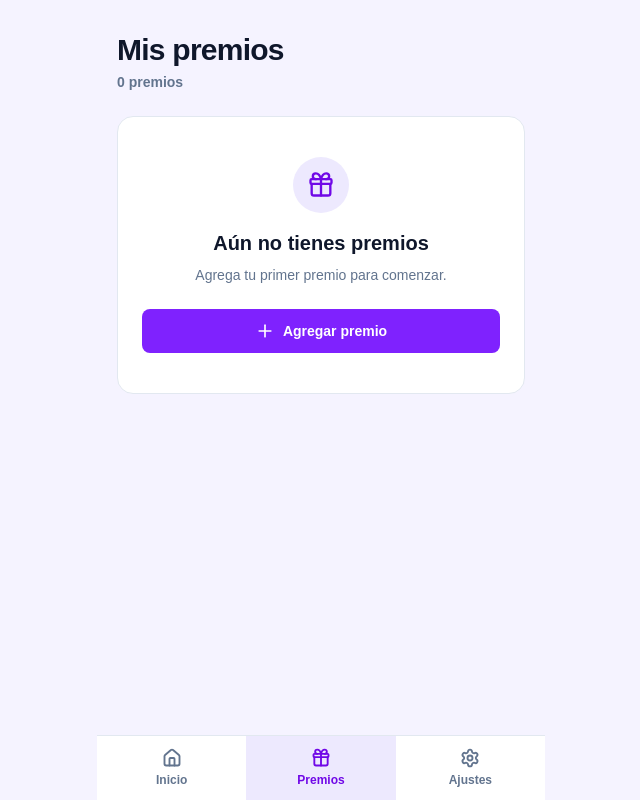
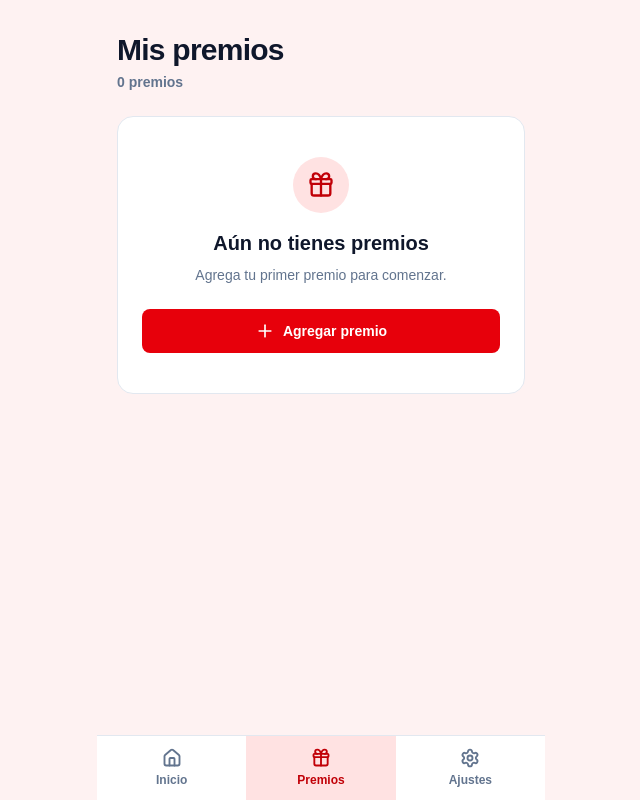
Before and after one commit to agzavaleta/la-bombita, a React (Vite) app: page / in a window 1280 px wide. Both pictures are taken after a click on the button "Premios". Shown: the whole page, without its empty margins (319-959 px from the left). Built offline with nearby package versions, Linux system fonts and the light colour scheme.

Commit message:
style: update La Bombita color palette

```diff
--- a/index.html
+++ b/index.html
@@ -3,7 +3,7 @@
   <head>
     <meta charset="UTF-8" />
     <meta name="viewport" content="width=device-width, initial-scale=1.0, viewport-fit=cover" />
-    <meta name="theme-color" content="#7c3aed" />
+    <meta name="theme-color" content="#dc2626" />
     <meta name="description" content="La Bombita" />
     <title>La Bombita</title>
   </head>
--- a/src/app/App.tsx
+++ b/src/app/App.tsx
@@ -21,7 +21,7 @@ export function App() {
   const ActivePage = pages[activeSection]
 
   return (
-    <div className="mx-auto min-h-dvh w-full max-w-md bg-violet-50 text-slate-900">
+    <div className="mx-auto min-h-dvh w-full max-w-md bg-red-50 text-slate-900">
       <main className="px-5 pb-28 pt-[max(2rem,env(safe-area-inset-top))]">
         <ActivePage />
       </main>
--- a/src/components/navigation/BottomNavigation.tsx
+++ b/src/components/navigation/BottomNavigation.tsx
@@ -37,7 +37,7 @@ export function BottomNavigation({ activeSection, onSectionChange }: BottomNavig
                 aria-current={isActive ? "page" : undefined}
                 className={cn(
                   "flex min-h-16 w-full flex-col items-center justify-center gap-1 px-2 text-xs font-bold transition-colors",
-                  isActive ? "bg-violet-100 text-violet-700" : "text-slate-500 hover:text-violet-600",
+                  isActive ? "bg-red-100 text-red-700" : "text-slate-500 hover:text-red-600",
                 )}
                 onClick={() => onSectionChange(section)}
               >
--- a/src/components/prizes/DeletePrizeDialog.tsx
+++ b/src/components/prizes/DeletePrizeDialog.tsx
@@ -44,7 +44,7 @@ export function DeletePrizeDialog({ onCancel, onDelete, prize }: DeletePrizeDial
             Este premio dejará de estar disponible para futuros sorteos.
           </AlertDialogDescription>
         </AlertDialogHeader>
-        <p className="mt-4 break-words rounded-lg bg-violet-50 p-3 text-sm font-bold text-slate-900">{prize.name}</p>
+        <p className="mt-4 break-words rounded-lg bg-red-50 p-3 text-sm font-bold text-slate-900">{prize.name}</p>
         <AlertDialogFooter>
           <AlertDialogCancel className="h-11" disabled={isDeleting}>
             Cancelar
--- a/src/components/prizes/PrizeFormSheet.tsx
+++ b/src/components/prizes/PrizeFormSheet.tsx
@@ -114,7 +114,7 @@ export function PrizeFormSheet({ onClose, onSave, prize }: PrizeFormSheetProps)
                 autoFocus
                 aria-invalid={fieldError ? true : undefined}
                 aria-describedby={fieldError ? errorId : undefined}
-                className={fieldError ? "border-rose-500 focus-visible:ring-rose-500" : undefined}
+                className={fieldError ? "border-rose-600 focus-visible:ring-rose-600" : undefined}
                 disabled={isSaving}
                 onChange={(event) => {
                   setName(event.target.value)
@@ -122,7 +122,7 @@ export function PrizeFormSheet({ onClose, onSave, prize }: PrizeFormSheetProps)
                 }}
               />
               {fieldError ? (
-                <p id={errorId} role="alert" className="text-sm font-semibold text-rose-500">
+                <p id={errorId} role="alert" className="text-sm font-semibold text-rose-600">
                   {fieldError}
                 </p>
               ) : null}
--- a/src/components/prizes/PrizesEmptyState.tsx
+++ b/src/components/prizes/PrizesEmptyState.tsx
@@ -11,7 +11,7 @@ export function PrizesEmptyState({ onAdd }: PrizesEmptyStateProps) {
   return (
     <Card>
       <CardContent className="flex flex-col items-center px-6 py-10 text-center">
-        <div className="mb-4 flex size-14 items-center justify-center rounded-full bg-violet-100 text-violet-700">
+        <div className="mb-4 flex size-14 items-center justify-center rounded-full bg-red-100 text-red-700">
           <Gift aria-hidden="true" className="size-7" />
         </div>
         <h2 className="text-xl font-extrabold">Aún no tienes premios</h2>
--- a/src/components/ui/button-variants.ts
+++ b/src/components/ui/button-variants.ts
@@ -1,15 +1,15 @@
 import { cva } from "class-variance-authority"
 
 export const buttonVariants = cva(
-  "inline-flex items-center justify-center gap-2 rounded-lg text-sm font-bold transition-colors focus-visible:outline-none focus-visible:ring-2 focus-visible:ring-violet-600 focus-visible:ring-offset-2 disabled:pointer-events-none disabled:opacity-50",
+  "inline-flex items-center justify-center gap-2 rounded-lg text-sm font-bold transition-colors focus-visible:outline-none focus-visible:ring-2 focus-visible:ring-red-600 focus-visible:ring-offset-2 disabled:pointer-events-none disabled:opacity-50",
   {
     variants: {
       variant: {
-        default: "bg-violet-600 text-white hover:bg-violet-700",
-        secondary: "bg-violet-100 text-violet-700 hover:bg-violet-200",
-        outline: "border border-slate-200 bg-white text-slate-900 hover:bg-violet-50",
-        ghost: "text-slate-900 hover:bg-violet-100",
-        destructive: "bg-red-600 text-white hover:bg-red-700",
+        default: "bg-red-600 text-white hover:bg-red-700",
+        secondary: "bg-red-100 text-red-700 hover:bg-red-200",
+        outline: "border border-slate-200 bg-white text-slate-900 hover:bg-red-50",
+        ghost: "text-slate-900 hover:bg-red-100",
+        destructive: "bg-rose-600 text-white hover:bg-rose-700",
       },
       size: {
         default: "h-10 px-4 py-2",
--- a/src/components/ui/input.tsx
+++ b/src/components/ui/input.tsx
@@ -7,7 +7,7 @@ function Input({ className, type, ...props }: ComponentProps<"input">) {
     <input
       type={type}
       className={cn(
-        "flex h-10 w-full rounded-lg border border-slate-200 bg-white px-3 py-2 text-base text-slate-900 outline-none placeholder:text-slate-500 focus-visible:ring-2 focus-visible:ring-violet-600 disabled:cursor-not-allowed disabled:opacity-50",
+        "flex h-10 w-full rounded-lg border border-slate-200 bg-white px-3 py-2 text-base text-slate-900 outline-none placeholder:text-slate-500 focus-visible:ring-2 focus-visible:ring-red-600 disabled:cursor-not-allowed disabled:opacity-50",
         className,
       )}
       {...props}
--- a/src/components/ui/sheet.tsx
+++ b/src/components/ui/sheet.tsx
@@ -22,7 +22,7 @@ function SheetContent({ className, children, ...props }: ComponentProps<typeof D
         {...props}
       >
         {children}
-        <DialogPrimitive.Close className="absolute right-3 top-3 flex size-10 items-center justify-center rounded-lg text-slate-500 hover:bg-violet-100 hover:text-violet-700 focus-visible:outline-none focus-visible:ring-2 focus-visible:ring-violet-600">
+        <DialogPrimitive.Close className="absolute right-3 top-3 flex size-10 items-center justify-center rounded-lg text-slate-500 hover:bg-red-100 hover:text-red-700 focus-visible:outline-none focus-visible:ring-2 focus-visible:ring-red-600">
           <X className="size-5" />
           <span className="sr-only">Cerrar</span>
         </DialogPrimitive.Close>
--- a/src/components/ui/sonner.tsx
+++ b/src/components/ui/sonner.tsx
@@ -8,8 +8,8 @@ function Toaster(props: ToasterProps) {
         classNames: {
           toast: "font-sans border-slate-200 bg-white text-slate-900",
           description: "text-slate-500",
-          actionButton: "bg-violet-600 text-white",
-          cancelButton: "bg-violet-100 text-violet-700",
+          actionButton: "bg-red-600 text-white",
+          cancelButton: "bg-red-100 text-red-700",
         },
       }}
       {...props}
--- a/src/styles/globals.css
+++ b/src/styles/globals.css
@@ -10,7 +10,7 @@
   }
 
   html {
-    background: theme(colors.violet.50);
+    background: theme(colors.red.50);
     font-family: var(--font-sans);
   }
 
@@ -18,7 +18,7 @@
     min-width: 320px;
     min-height: 100dvh;
     margin: 0;
-    background: theme(colors.violet.50);
+    background: theme(colors.red.50);
     color: theme(colors.slate.900);
     font-family: var(--font-sans);
     text-rendering: optimizeLegibility;
--- a/vite.config.ts
+++ b/vite.config.ts
@@ -15,8 +15,8 @@ export default defineConfig({
         short_name: "La Bombita",
         display: "standalone",
         start_url: "/",
-        background_color: "#f5f3ff",
-        theme_color: "#7c3aed",
+        background_color: "#fef2f2",
+        theme_color: "#dc2626",
         lang: "es",
       },
     }),
```
Also changed, not shown: 1 other file (tests, documents, lock files or other folders).
